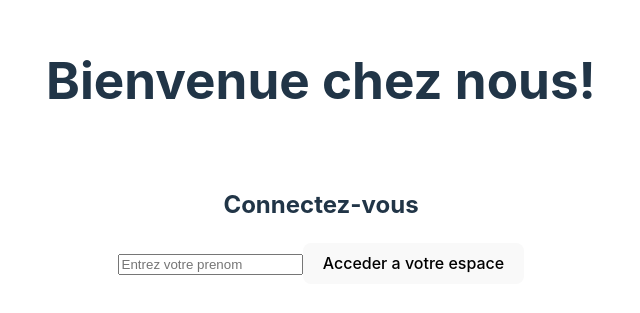
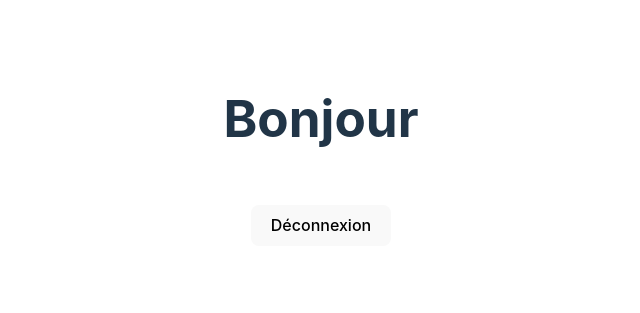
Before and after one commit to ManganNtengue/food, a React (Vite) app: page /order in a window 1280 px wide. Shown: the part 249-562 px from the top of the page, without its empty margins (319-959 px from the left). Built offline with nearby package versions, Linux system fonts and the light colour scheme.

Commit message:
FO2: Create Routing

```diff
--- a/src/App.jsx
+++ b/src/App.jsx
@@ -3,11 +3,43 @@ import reactLogo from "./assets/react.svg";
 import viteLogo from "/vite.svg";
 import "./App.css";
 import LoginPage from "./components/pages/login/LoginPage";
+import {
+  createBrowserRouter,
+  Outlet,
+  Router,
+  RouterProvider,
+} from "react-router-dom";
+import ErrorPage from "./components/pages/ErrorPage";
+import OrderPage from "./components/pages/OrderPage";
 
 function App() {
+  const [name, setName] = useState("");
+  const router = createBrowserRouter([
+    {
+      path: "/",
+      element: (
+        <div>
+          {" "}
+          <Outlet />{" "}
+        </div>
+      ),
+      errorElement: <ErrorPage />,
+      children: [
+        {
+          index: true,
+          element: <LoginPage name={name} setName={setName} />,
+        },
+        {
+          path: "/order/" + name,
+          element: <OrderPage name={name} setName={setName} />,
+        },
+      ],
+    },
+  ]);
+
   return (
     <>
-      <LoginPage />
+      <RouterProvider router={router} />
     </>
   );
 }
--- a/src/components/pages/ErrorPage.jsx
+++ b/src/components/pages/ErrorPage.jsx
@@ -1,11 +1,17 @@
 import React from "react";
+import { useNavigate } from "react-router-dom";
 
 function ErrorPage() {
+  const navigate = useNavigate();
+  const handleClick = () => {
+    navigate("/");
+  };
+
   return (
     <div>
       <h1>ErrorPage</h1>
       <br />
-      <button>Retourner à la page d'accueil</button>
+      <button onClick={handleClick}>Retourner à la page d'accueil</button>
     </div>
   );
 }
--- a/src/components/pages/OrderPage.jsx
+++ b/src/components/pages/OrderPage.jsx
@@ -1,11 +1,18 @@
 import React from "react";
+import { useNavigate } from "react-router-dom";
 
-function OrderPage({ name }) {
+function OrderPage({ name, setName }) {
+  const navigate = useNavigate();
+  const handleClick = () => {
+    setName("");
+    navigate("/");
+  };
+
   return (
     <div>
       <h1>{`Bonjour ${name}`}</h1>
       <br />
-      <button>Déconnexion</button>
+      <button onClick={handleClick}>Déconnexion</button>
     </div>
   );
 }
--- a/src/components/pages/login/LoginForm.jsx
+++ b/src/components/pages/login/LoginForm.jsx
@@ -1,11 +1,11 @@
 import React, { useState } from "react";
+import { useNavigate } from "react-router-dom";
 
-function LoginForm() {
-  const [name, setName] = useState("");
+function LoginForm({ name, setName }) {
+  const navigate = useNavigate();
   const handleSubmit = (e) => {
     e.preventDefault();
-    alert(`Bonjour ${name}`);
-    setName("");
+    navigate("/order/" + name);
   };
   const handleChange = (e) => {
     setName(e.target.value);
--- a/src/components/pages/login/LoginPage.jsx
+++ b/src/components/pages/login/LoginPage.jsx
@@ -1,10 +1,10 @@
 import React from "react";
 import LoginForm from "./LoginForm";
 
-function LoginPage() {
+function LoginPage({ name, setName }) {
   return (
     <div>
-      <LoginForm />
+      <LoginForm name={name} setName={setName} />
     </div>
   );
 }
```
